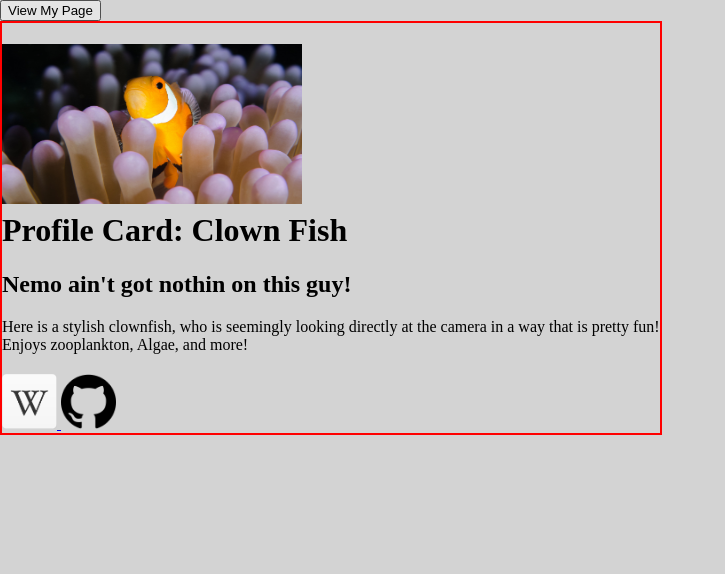
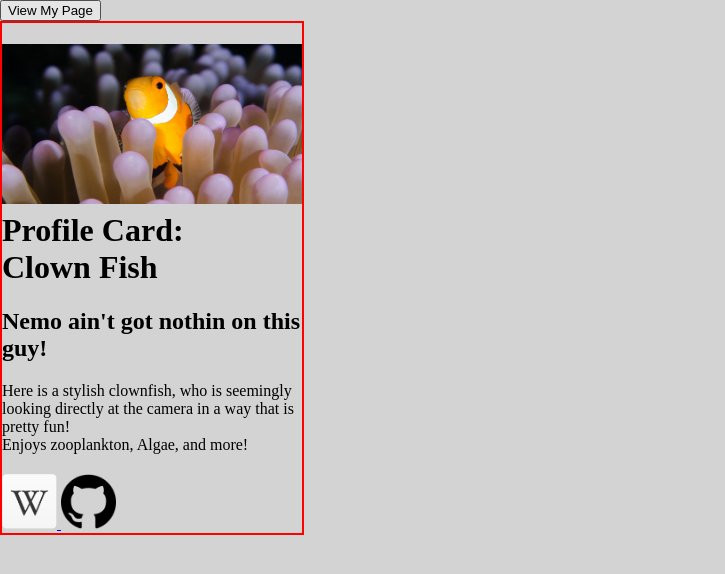
Before and after one commit to ghostflame2153/Assignment1, a plain HTML site: page index.html in a window 1280 px wide. Shown: the whole page, without its empty margins (0-725 px from the left). Drawn offline with Linux system fonts and the light colour scheme.

Commit message:
Almost done

```diff
--- a/index.html
+++ b/index.html
@@ -12,7 +12,8 @@
             <button id="simplebutton">View My Page</button>
         </header>
     <div class="box">
-        <h1><img src="images/Fish.jpg"alt="Clown fish" width="300" height="160"> <br> Profile Card: Clown Fish</h1>
+        <h1><img src="images/Fish.jpg"alt="Clown fish" width="300" height="160"> <br> Profile Card:<br> Clown Fish</h1>
+            <!--Sorta unsure whether a br here is ideal or not, or if I should like find a way that clown and fish would be unseperated but we goin with this.-->
         <h2>Nemo ain't got nothin on this guy!</h2>
         <p>Here is a stylish clownfish, who is seemingly looking directly at the camera in a way that is pretty fun!<br> Enjoys zooplankton, Algae, and more!</p>
         <h2> </h2>
--- a/styles.css
+++ b/styles.css
@@ -11,6 +11,7 @@ body {
 
 }
 .box {
-    width:fit-content;
+    max-width: 300px;
     border: 2px solid red;
+    text-wrap:
 }
```
Also changed, not shown: 1 other file.
